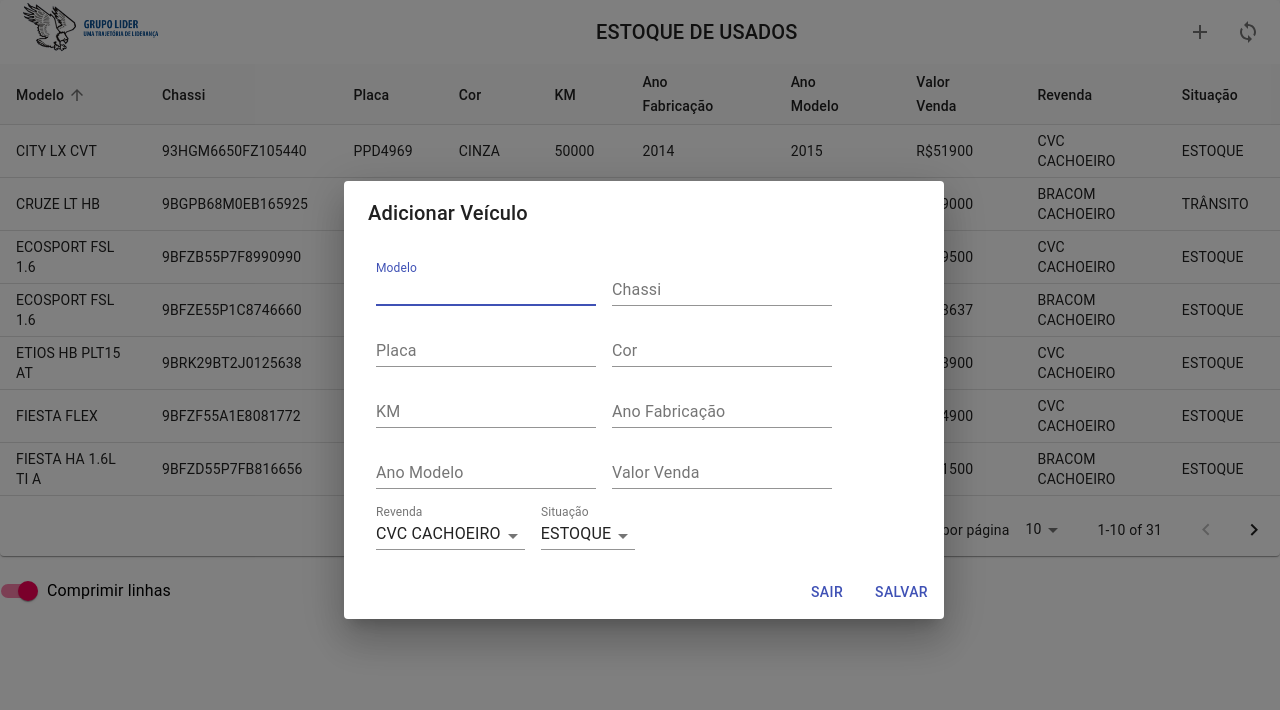
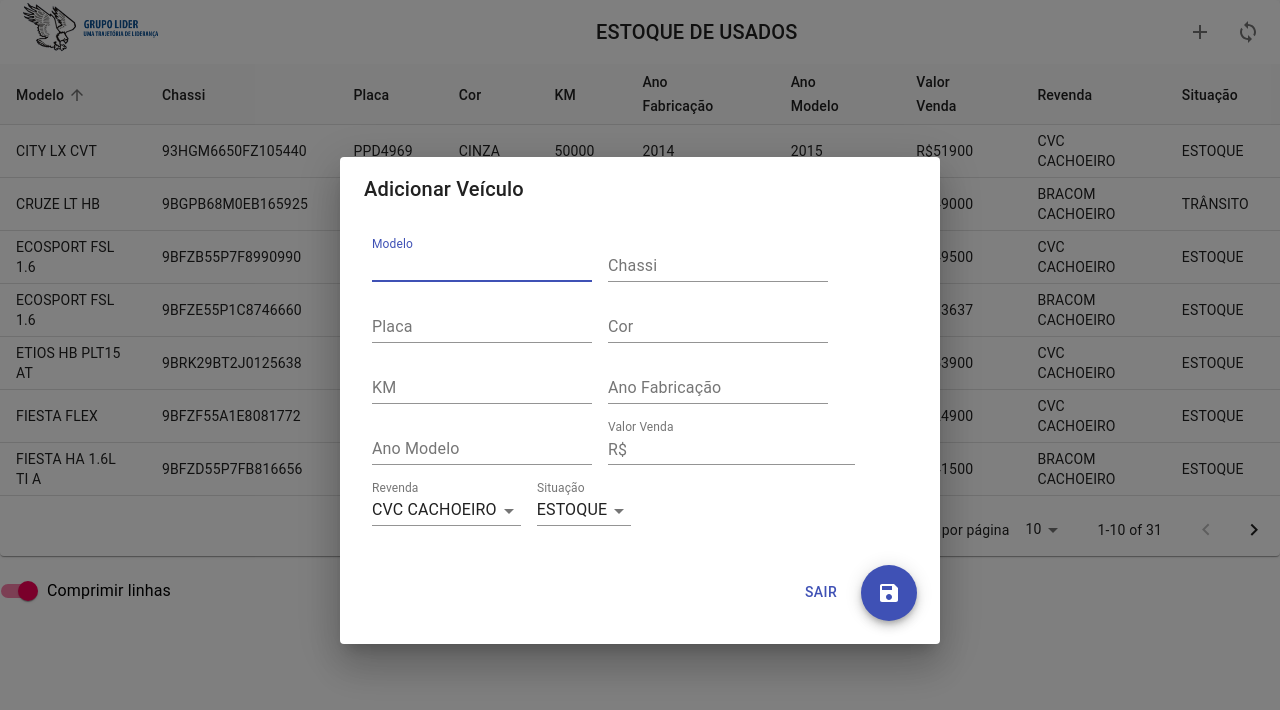
Before and after one commit to DevRaphaGitHub/controle-estoque-gl, a React (Create React App) app: page / in a window 1280 px wide. Both pictures are taken after a click on the button 1200 px from the left and 32 px from the top of the page. Shown: the top 710 px of the page. Built offline with nearby package versions, Linux system fonts and the light colour scheme.

Commit message:
Alteração layout botão salvar

```diff
--- a/src/App.js
+++ b/src/App.js
@@ -27,6 +27,12 @@ import DialogActions from '@material-ui/core/DialogActions';
 import DialogContent from '@material-ui/core/DialogContent';
 import DialogTitle from '@material-ui/core/DialogTitle';
 import MenuItem from '@material-ui/core/MenuItem';
+import InputAdornment from '@material-ui/core/InputAdornment';
+import CircularProgress from '@material-ui/core/CircularProgress';
+import { green } from '@material-ui/core/colors';
+import Fab from '@material-ui/core/Fab';
+import CheckIcon from '@material-ui/icons/Check';
+import SaveIcon from '@material-ui/icons/Save';
 
 // Ícones
 import Switch from '@material-ui/core/Switch';
@@ -121,13 +127,40 @@ const useToolbarStyles = makeStyles((theme) => ({
   root: {
     paddingLeft: theme.spacing(2),
     paddingRight: theme.spacing(1),
+  },
+  title: {
+    flex: '1 1 100%',
+  },
+  dialog: {
     '& .MuiTextField-root': {
       margin: theme.spacing(1),
     },
   },
-  title: {
-    flex: '1 1 100%',
+  wrapper: {
+    margin: 15,
+    position: 'relative',
   },
+  buttonSuccess: {
+    backgroundColor: green[500],
+    '&:hover': {
+      backgroundColor: green[700],
+    },
+  },
+  fabProgress: {
+    color: green[500],
+    position: 'absolute',
+    top: -6,
+    left: -6,
+    zIndex: 1,
+  },
+  buttonProgress: {
+    color: green[500],
+    position: 'absolute',
+    top: '50%',
+    left: '50%',
+    marginTop: -12,
+    marginLeft: -12,
+  }
 }));
 
 const EnhancedTableToolbar = (props) => {
@@ -136,9 +169,15 @@ const EnhancedTableToolbar = (props) => {
   const [open, setOpen] = React.useState(false);
   const [revenda, setRevenda] = React.useState('CVC CACHOEIRO');
   const [situacao, setSituacao] = React.useState('ESTOQUE');
+  const [loading, setLoading] = React.useState(false);
+  const [success, setSuccess] = React.useState(false);
+  const timer = React.useRef();
   const inputYear = { maxlength: 4 };
   const inputPlaca = { maxlength: 7 };
   const inputChassi = { maxlength: 17 };
+  const [values, setValues] = React.useState({
+    valor: '',
+  });
   const revendas = [
     { value: 'CVC CACHOEIRO', label: 'CVC CACHOEIRO' },
     { value: 'CVC GUAÇUÍ', label: 'CVC GUAÇUÍ' },
@@ -148,6 +187,32 @@ const EnhancedTableToolbar = (props) => {
     { value: 'ESTOQUE', label: 'ESTOQUE' },
     { value: 'TRÂNSITO', label: 'TRÂNSITO' }
   ];
+
+  const buttonClassname = clsx({
+    [classes.buttonSuccess]: success,
+  });
+
+  React.useEffect(() => {
+    return () => {
+      clearTimeout(timer.current);
+    };
+  }, []);
+
+  const handleButtonClickSave = () => {
+    if (!loading) {
+      setSuccess(false);
+      setLoading(true);
+      timer.current = window.setTimeout(() => {
+        setSuccess(true);
+        setLoading(false);
+        setOpen(false);
+      }, 2000);
+    }
+  };
+
+  const handleChangeValue = (prop) => (event) => {
+    setValues({ ...values, [prop]: event.target.value });
+  };
 
   const handleChangeRevenda = (event) => {
     setRevenda(event.target.value);
@@ -159,6 +224,7 @@ const EnhancedTableToolbar = (props) => {
 
   const handleClickOpen = () => {
     setOpen(true);
+    setSuccess(false);
   };
 
   const handleClose = () => {
@@ -185,7 +251,7 @@ const EnhancedTableToolbar = (props) => {
           </IconButton>
         </Tooltip>
 
-        <Dialog className={classes.root} open={open} onClose={handleClose} aria-labelledby="form-dialog-title">
+        <Dialog className={classes.dialog} open={open} onClose={handleClose} aria-labelledby="form-dialog-title">
           <DialogTitle id="form-dialog-title">Adicionar Veículo</DialogTitle>
           <DialogContent>
             <TextField autoFocus margin="dense" id="modelo" label="Modelo" />
@@ -207,7 +273,17 @@ const EnhancedTableToolbar = (props) => {
               id="year"
               label="Ano Modelo"
             />
-            <TextField margin="dense" type={'number'} id="valor_venda" label="Valor Venda" />
+            <TextField
+              margin="dense"
+              type={'number'}
+              value={values.valor}
+              onChange={handleChangeValue('valor')}
+              InputProps={{
+                startAdornment: <InputAdornment position="start">R$</InputAdornment>,
+              }}
+              id="valor_venda"
+              label="Valor Venda"
+            />
             <TextField
               select
               value={revenda}
@@ -241,9 +317,17 @@ const EnhancedTableToolbar = (props) => {
             <Button onClick={handleClose} color="primary">
               SAIR
             </Button>
-            <Button onClick={handleClose} color="primary">
-              SALVAR
-            </Button>
+            <div className={classes.wrapper}>
+              <Fab
+                aria-label="save"
+                color="primary"
+                className={buttonClassname}
+                onClick={handleButtonClickSave}
+              >
+                {success ? <CheckIcon /> : <SaveIcon />}
+              </Fab>
+              {loading && <CircularProgress size={68} className={classes.fabProgress} />}
+            </div>
           </DialogActions>
         </Dialog>
 
```
